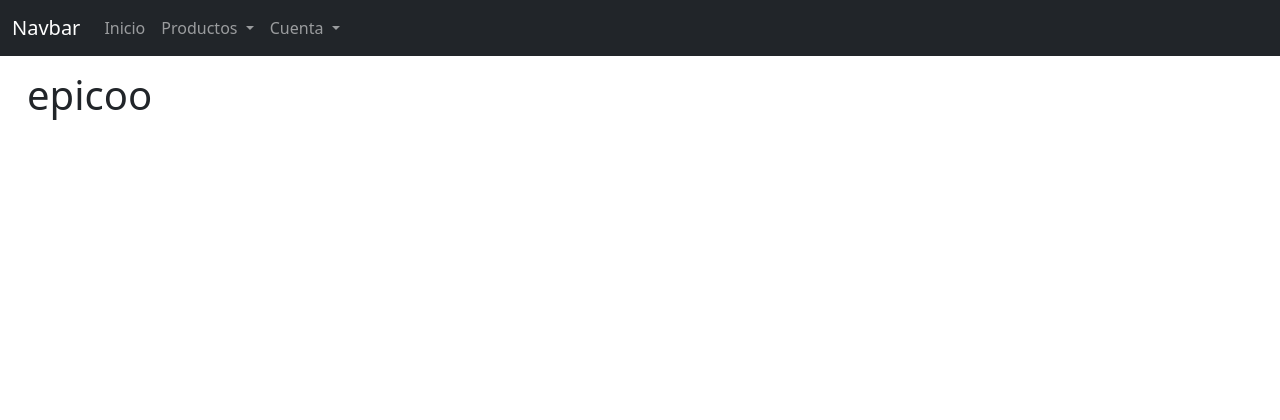
After one commit to KoteTheInnkeeper/inventario_project, a Flask app: page /user/my_account in a window 1280 px wide. The commit adds this page. Shown: the top 420 px of the page. Run offline with Flask 2, Linux system fonts and the light colour scheme; the visitor is signed in with stand-in values (Sample User, id 1).

Commit message:
The 'home page' should redirect to the 'login' with a message if user's aren't logged in.

```diff
--- a/blueprints/account.py
+++ b/blueprints/account.py
@@ -22,6 +22,7 @@ def login():
             session['user'] = username.lower()
             log.debug(f"There was a match. The user '{username}' was successfully logged in.")
             flash(f"¡Bienvenido, {username}!", "message")
+            return redirect(url_for('account.my_account'))
         elif usermatch:
             log.error("The username was correct, but the password wasn't.")
             flash(f"Contraseña incorrecta", "error")
@@ -56,14 +57,16 @@ def signout():
     if "user" in session:
         session.pop('user', None)
         log.debug("Successfully logged out. Returning to home")
+        flash("Sesión cerrada correctamente.", 'info')
     else:
         log.error("There was no user to logout.")
     return redirect(url_for('routes.home'))
 
 
-@account.route('/dashboard')
-def dashboard():
+@account.route('/my_account')
+def my_account():
     if "user" in session:
-        return "<h1>This is supposed to be a dashboard.</h1>"
+        return render_template('my_account.html', username=session['user'])
     else:
+        flash("Debe iniciar sesión para acceder a esa página", 'error')
         return redirect(url_for('account.login'))
--- a/blueprints/products.py
+++ b/blueprints/products.py
@@ -24,6 +24,7 @@ def show_stock():
             raise NotAllowed("A session wasn't found.")
     except NotAllowed:
         log.error("Theres no session at the moment. This page can only be seen when there's an active session.")
+        flash("Debe iniciar sesión para utilizar esa página.", 'error')
         return redirect(url_for('account.login'))
 
 
@@ -37,6 +38,7 @@ def add_product():
             raise NotAllowed("A session wasn't found.")
     except NotAllowed:
         log.error("Attempted to load the 'add_product' page withouth a session.")
+        flash("Debe iniciar sesión para utilizar esa página.", 'error')
         return redirect(url_for('account.login'))
 
 
@@ -50,4 +52,5 @@ def remove_product():
             raise NotAllowed("A session wasn't found.")
     except NotAllowed:
         log.error("Attempted to load the 'remove_products' page withouth a session.")
+        flash("Debe iniciar sesión para utilizar esa página.", 'error')
         return redirect(url_for('account.login'))
--- a/blueprints/routes.py
+++ b/blueprints/routes.py
@@ -1,8 +1,9 @@
 import logging
 
-from flask import Blueprint, render_template, redirect, url_for, session
+from flask import Blueprint, render_template, redirect, url_for, session, flash
 from databases.inventory_management import Database
 from login_info.login_management import UserDatabase
+from utils.errors import NotAllowed
 
 # Error handling
 from utils.errors import NotAllowed
@@ -19,12 +20,24 @@ inv_db = Database(INVENTORY_DATABASE)
 USERS_DATABASE = './login_info/users.db'
 user_db = UserDatabase(USERS_DATABASE)
 
+
 @routes.route('/home')
 @routes.route('/')
 def home():
-    log.debug("Telling apart if there are users registered at all")
-    users_exist = user_db.check_if_users()
-    return render_template("home.html", session=session, users_exist=users_exist)
+    try:
+        log.debug("Accessing the home page. Checking if there's a session currently.")
+        if not ("user" in session):
+            raise NotAllowed('No active session found')
+        else:
+            return render_template('home.html')
+    except NotAllowed:
+        log.error("An active session wasn't found. Redirecting to the 'login' page.")
+        if user_db.check_if_users():
+            flash("Debe iniciar sesión para utilizar la página.", 'error')
+        else:
+            flash("Debe registrar un usuario. La página no puede utilizarse si no se inicia sesión.", 'error')
+        return redirect(url_for('account.login', _method='POST', user_exists=user_db.check_if_users()))
+
 
 @routes.route('/epicum')
 def test():
--- a/templates/base.html
+++ b/templates/base.html
@@ -3,6 +3,16 @@
 
         <!-- Bootstrap header -->
         <link href="https://cdn.jsdelivr.net/npm/bootstrap@5.0.0-beta2/dist/css/bootstrap.min.css" rel="stylesheet" integrity="sha384-BmbxuPwQa2lc/FVzBcNJ7UAyJxM6wuqIj61tLrc4wSX0szH/Ev+nYRRuWlolflfl" crossorigin="anonymous">
+        <!-- Added by me -->
+        <style>
+            .distanced-from-navbar {
+                margin: 15px;
+            }
+            .login-card {
+                width: 40%
+            }
+        </style>
+
         <nav class="navbar navbar-expand-lg navbar-dark bg-dark">
             <div class="container-fluid">
               <a class="navbar-brand" href="{{url_for('routes.home')}}">Navbar</a>
@@ -19,7 +29,7 @@
                 </a>
                 <ul class="dropdown-menu" aria-labelledby="CuentaDropdown">
                     {% if 'user' in session %}
-                  <li><a class="dropdown-item" href="{{url_for('account.dashboard')}}">Mi cuenta</a></li>
+                  <li><a class="dropdown-item" href="{{url_for('account.my_account')}}">Mi cuenta</a></li>
                   <li><a class="dropdown-item" href="{{url_for('account.signout')}}">Cerrar sesión</a></li>
                     {% else %}
                     <li><a class="dropdown-item" href="{{url_for('account.login')}}">Ingresar</a></li>
@@ -41,8 +51,11 @@
     <div class="container-xxl bg-ligth h-100">
     <div class="h-100">
     <body>
+        <div class="distanced-from-navbar">
         {% block body %}
+
         {% endblock %}
+        </div>
     </body>
     </div>
     <footer>
--- /dev/null
+++ b/templates/my_account.html
@@ -0,0 +1,36 @@
+{% extends 'base.html' %}
+
+{% block navbar_elements %}
+<li class="nav-item">
+    <a class="nav-link" aria-current="page" href="{{url_for('routes.home')}}">Inicio</a>
+  </li>
+  <li class="nav-item dropdown">
+    <a class="nav-link dropdown-toggle" href="#" id="ProductosDropdown" role="button" data-bs-toggle="dropdown" aria-expanded="false">
+      Productos
+    </a>
+    <ul class="dropdown-menu" aria-labelledby="ProductosDropdown">
+      <li><a class="dropdown-item" href="{{url_for('products.show_stock')}}">Ver stock</a></li>
+      <li><a class="dropdown-item" href="{{url_for('products.add_product')}}">Agregar</a></li>
+      <li><a class="dropdown-item" href="{{url_for('products.remove_product')}}">Eliminar</a></li>
+    </ul>
+  </li>
+{% endblock %}
+
+
+{% block body %}
+<!-- Flashed messages -->
+{% with messages = get_flashed_messages() %}
+    {% if messages %}
+        {% for message in messages %}
+                <div class="distanced-from-navbar alert alert-success login-card mx-auto"> {{message}}
+                </div>
+        {% endfor %}
+    {% endif %}
+{% endwith %}
+<!-- Flashed messages -->
+
+<!-- Main content -->
+<h1>epicoo</h1>
+<!-- Main content -->
+
+{% endblock %}
```
Also changed, not shown: templates/home.html (+18 -1 lines), templates/login.html (+11 -5 lines), 1 other file.
